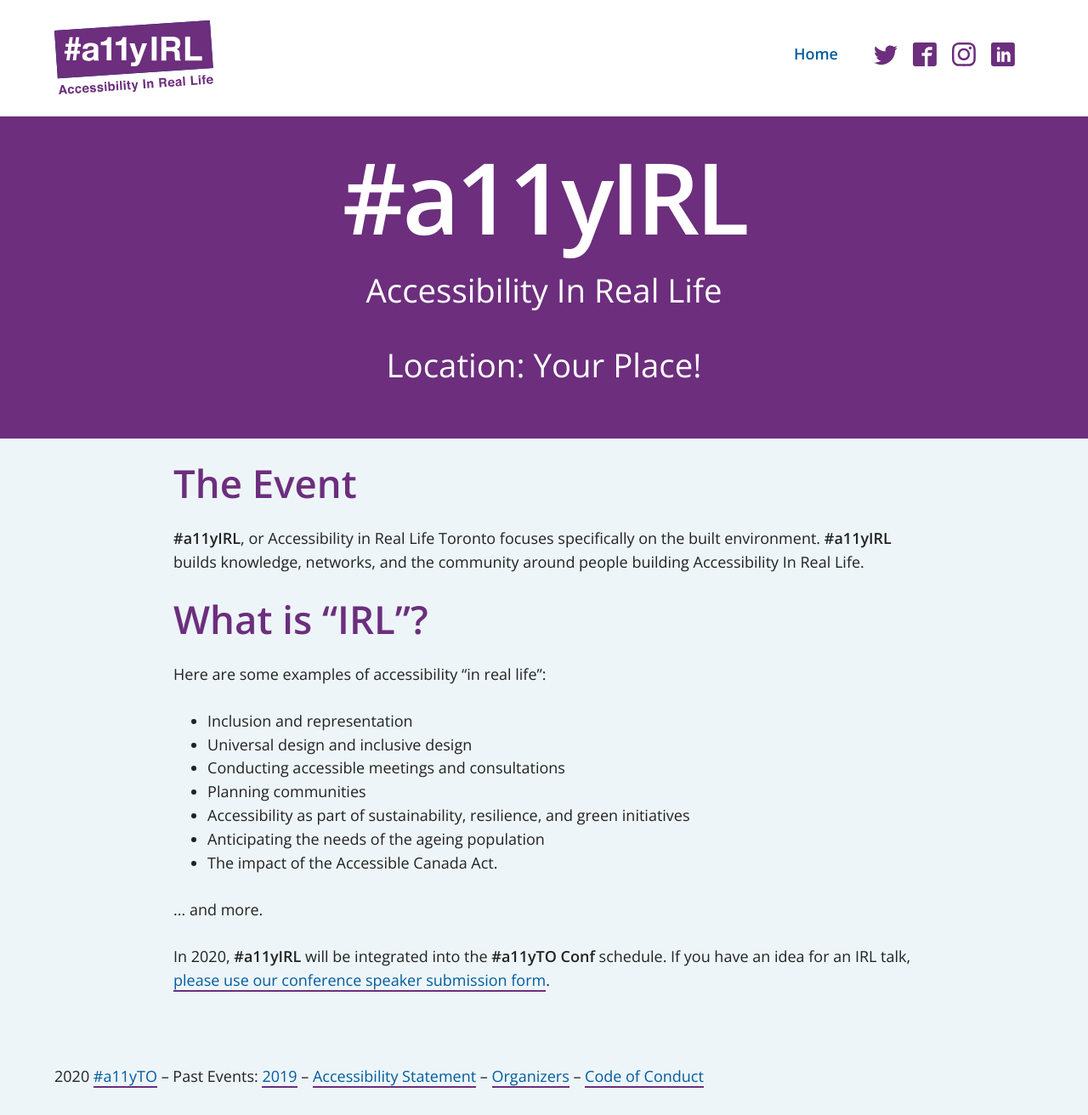
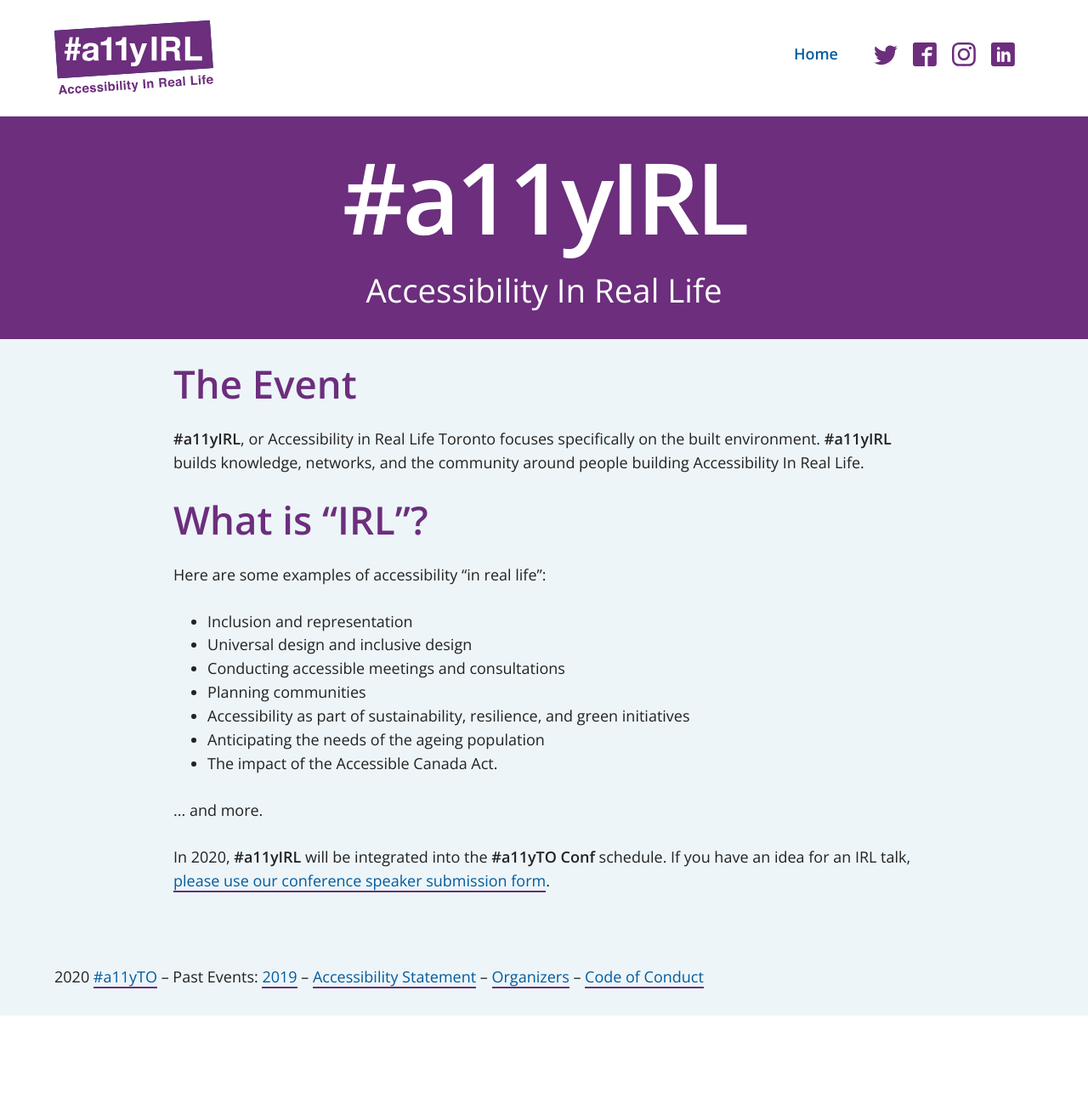
Before and after one commit to a11yTO/static-irl-site, a Jekyll site: the page built from index.html, in a window 1280 px wide. Shown: the whole page at 85% size. Built offline with Jekyll 4.4.1, drawn with Linux system fonts in a browser that asks for light colours; after the commit the page ends 1195 px from its top, so only the background shows below that.

Commit message:
Remove location

```diff
--- a/_includes/header.html
+++ b/_includes/header.html
@@ -70,8 +70,5 @@
   <section class="event">
     <h1 class="event-title">#{{ site.title }}</h1>
     <p class="event-description">{{ site.description }}</p>
-    <ul class="event-detail">
-      <li class="event-location">Location: Your Place!</s></li>
-    </ul>
   </section>
   {% endif %}
```
